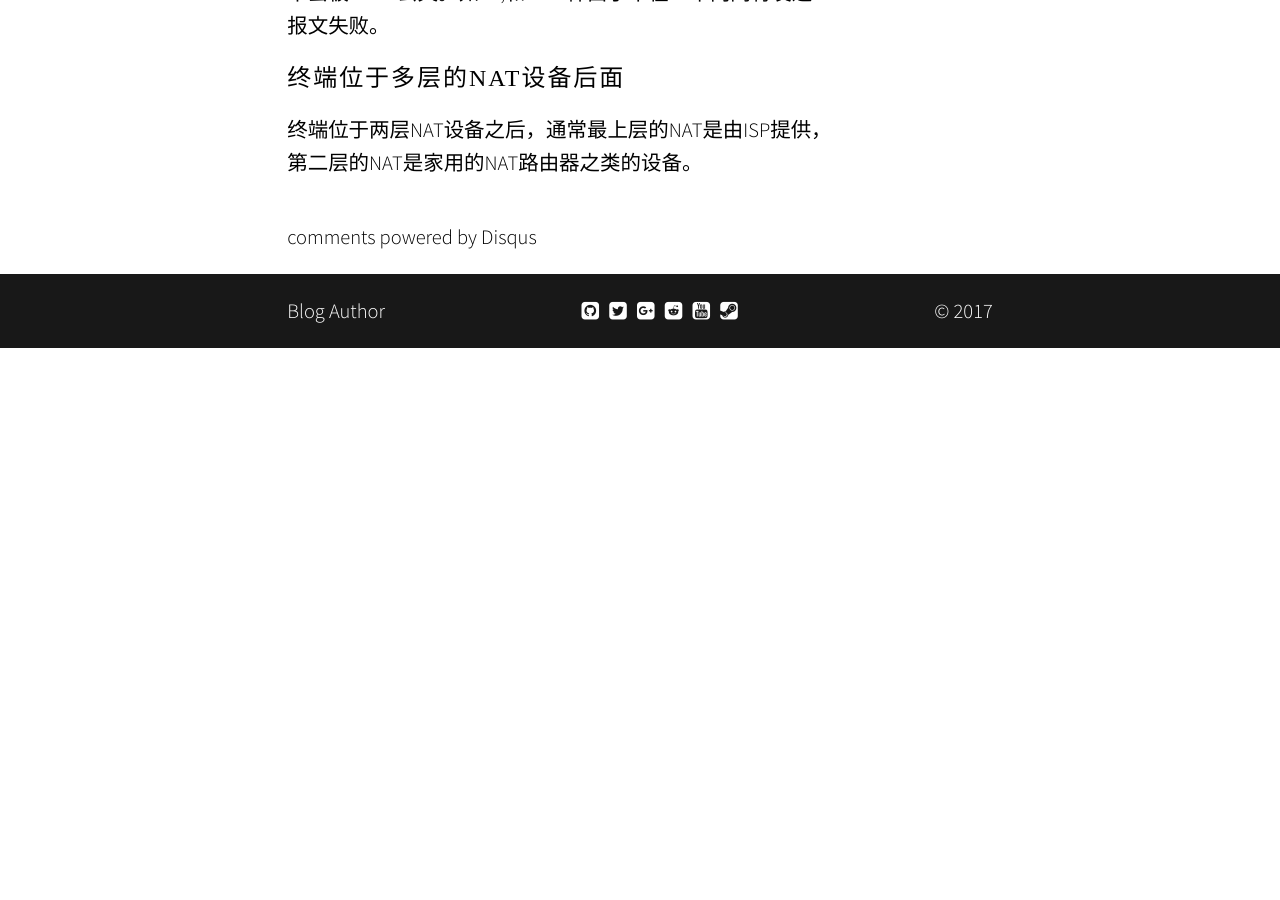
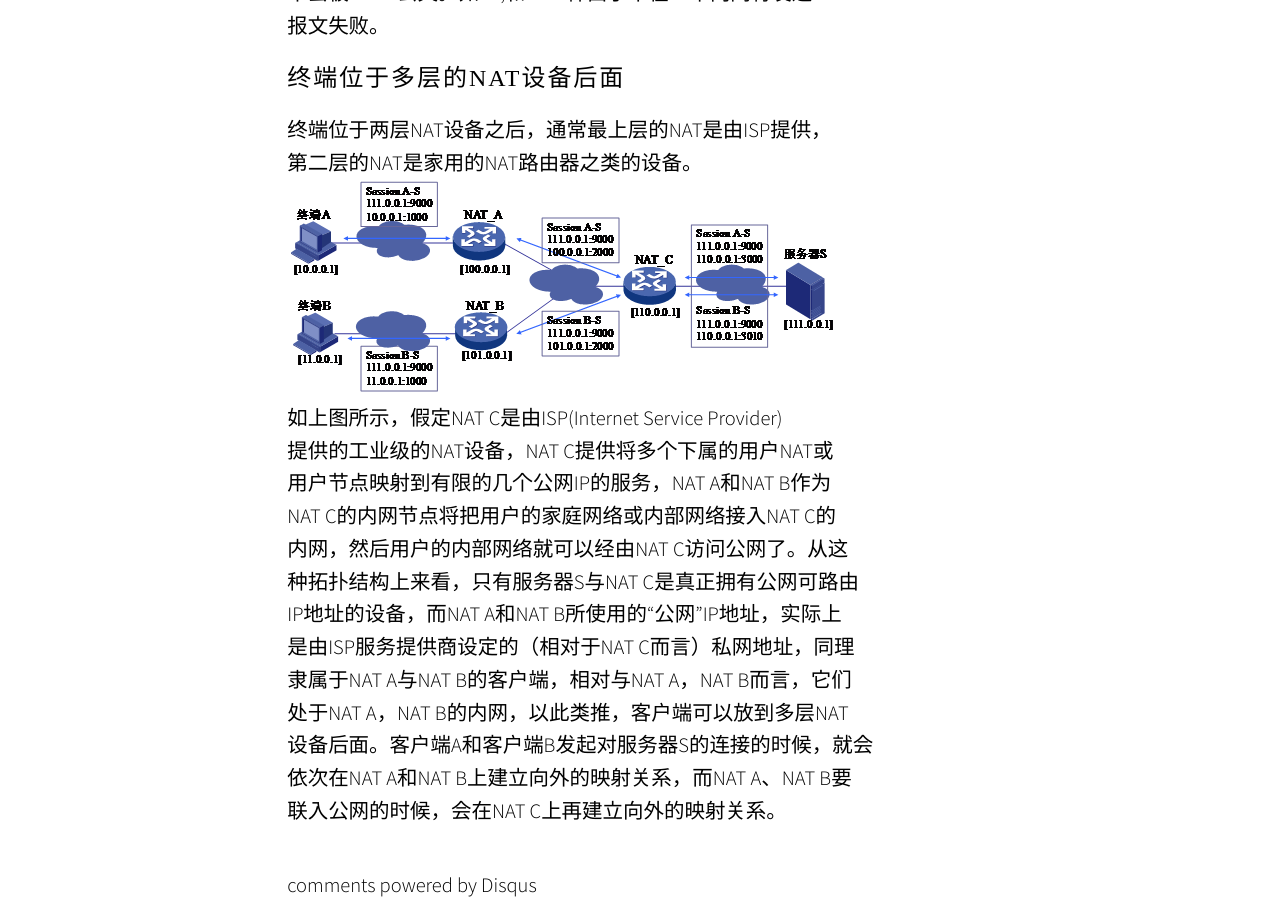
Before and after one commit to lxlenovostar/lix_blog, a Jekyll site: the page built from _posts/2017-08-03-udp-hole-punching.md, in a window 1280 px wide and 900 px high, scrolled down 4133 px. Built offline with Jekyll 4.4.1, drawn with Linux system fonts in a browser that asks for light colours; nearby versions of some CDN libraries; some web fonts are replaced; comment, search, counter and statistics services are not loaded; before the commit the page ends 4481 px from its top, so only the background shows below that.

Commit message:
1.终端位于多层NAT设备后面

```diff
--- a/_posts/2017-08-03-udp-hole-punching.md
+++ b/_posts/2017-08-03-udp-hole-punching.md
@@ -95,3 +95,17 @@ B3，终端B向终端A的公网endpoint发送报文之后，A3这条通
 ### 终端位于多层的NAT设备后面
 终端位于两层NAT设备之后，通常最上层的NAT是由ISP提供，
 第二层的NAT是家用的NAT路由器之类的设备。
+![](https://raw.githubusercontent.com/lxlenovostar/lix_blog/gh-pages/images/2017-08-03-udp-hole-punching-7.png)
+如上图所示，假定NAT C是由ISP(Internet Service Provider)
+提供的工业级的NAT设备，NAT C提供将多个下属的用户NAT或
+用户节点映射到有限的几个公网IP的服务，NAT A和NAT B作为
+NAT C的内网节点将把用户的家庭网络或内部网络接入NAT C的
+内网，然后用户的内部网络就可以经由NAT C访问公网了。从这
+种拓扑结构上来看，只有服务器S与NAT C是真正拥有公网可路由
+IP地址的设备，而NAT A和NAT B所使用的“公网”IP地址，实际上
+是由ISP服务提供商设定的（相对于NAT C而言）私网地址，同理
+隶属于NAT A与NAT B的客户端，相对与NAT A，NAT B而言，它们
+处于NAT A，NAT B的内网，以此类推，客户端可以放到多层NAT
+设备后面。客户端A和客户端B发起对服务器S的连接的时候，就会
+依次在NAT A和NAT B上建立向外的映射关系，而NAT A、NAT B要
+联入公网的时候，会在NAT C上再建立向外的映射关系。
```
